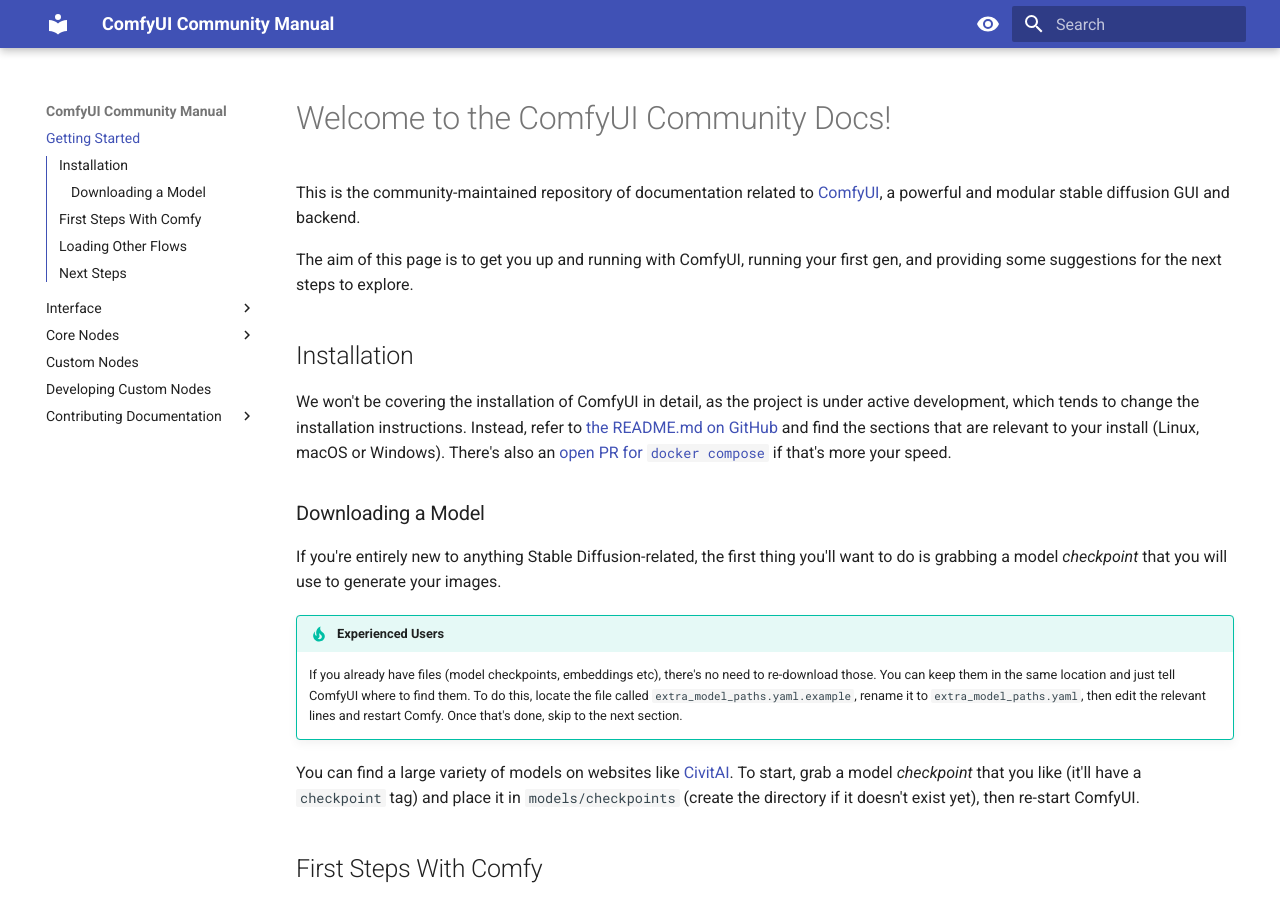
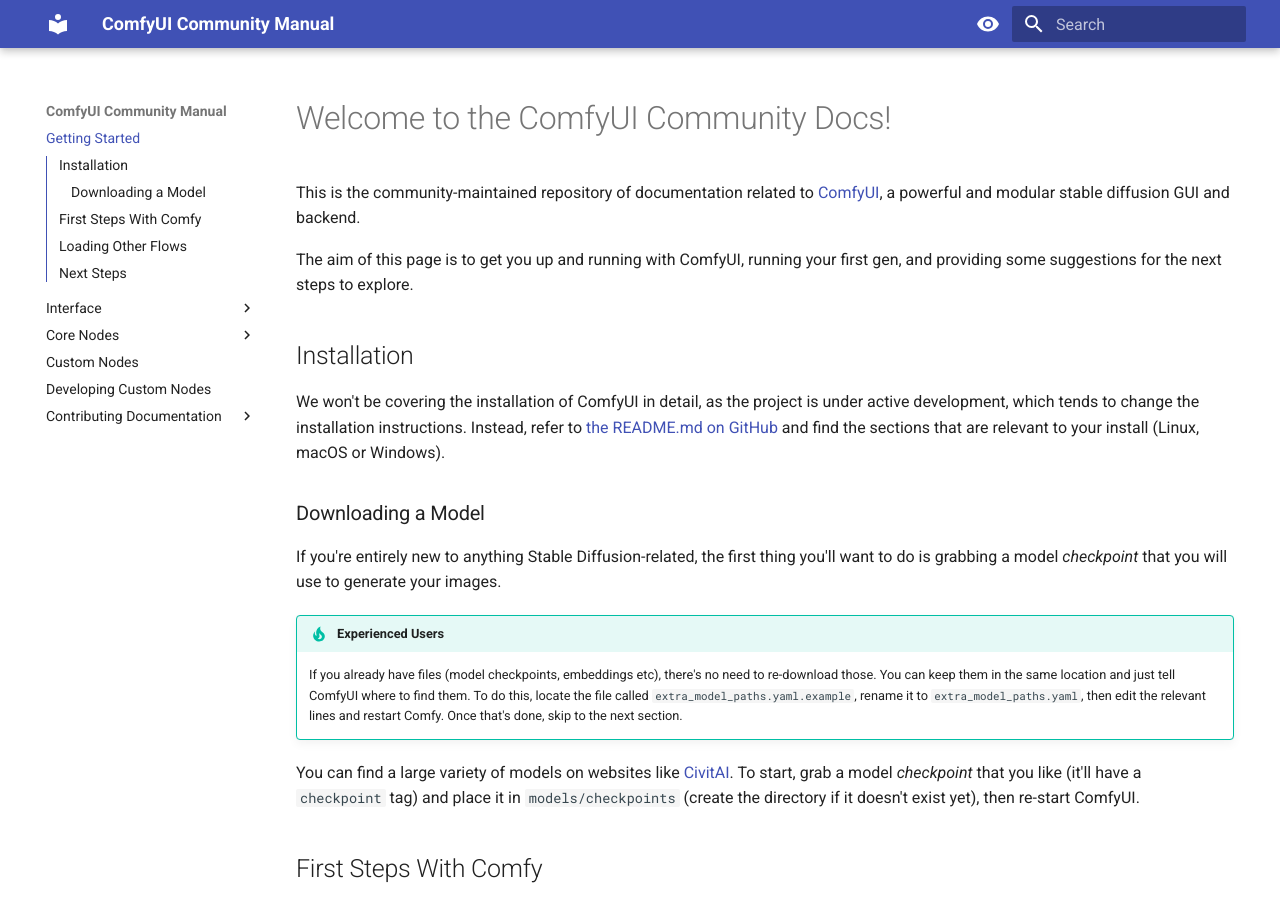
Before and after one commit to BlenderNeko/ComfyUI-docs, an MkDocs documentation site: the page built from docs/index.md, in a window 1280 px wide and 900 px high. Built offline with MkDocs 1.6.1 and Material for MkDocs 9.7.7, drawn with Linux system fonts in a browser that asks for light colours.

Commit message:
remove docker and PR mention

```diff
--- a/docs/index.md
+++ b/docs/index.md
@@ -11,7 +11,7 @@
 
 ## Installation
 
-We won't be covering the installation of ComfyUI in detail, as the project is under active development, which tends to change the installation instructions. Instead, refer to [the README.md on GitHub](https://github.com/comfyanonymous/ComfyUI) and find the sections that are relevant to your install (Linux, macOS or Windows). There's also an [open PR for `docker compose`](https://github.com/comfyanonymous/ComfyUI/pull/190/files) if that's more your speed.
+We won't be covering the installation of ComfyUI in detail, as the project is under active development, which tends to change the installation instructions. Instead, refer to [the README.md on GitHub](https://github.com/comfyanonymous/ComfyUI) and find the sections that are relevant to your install (Linux, macOS or Windows).
 
 ### Downloading a Model
 
```
